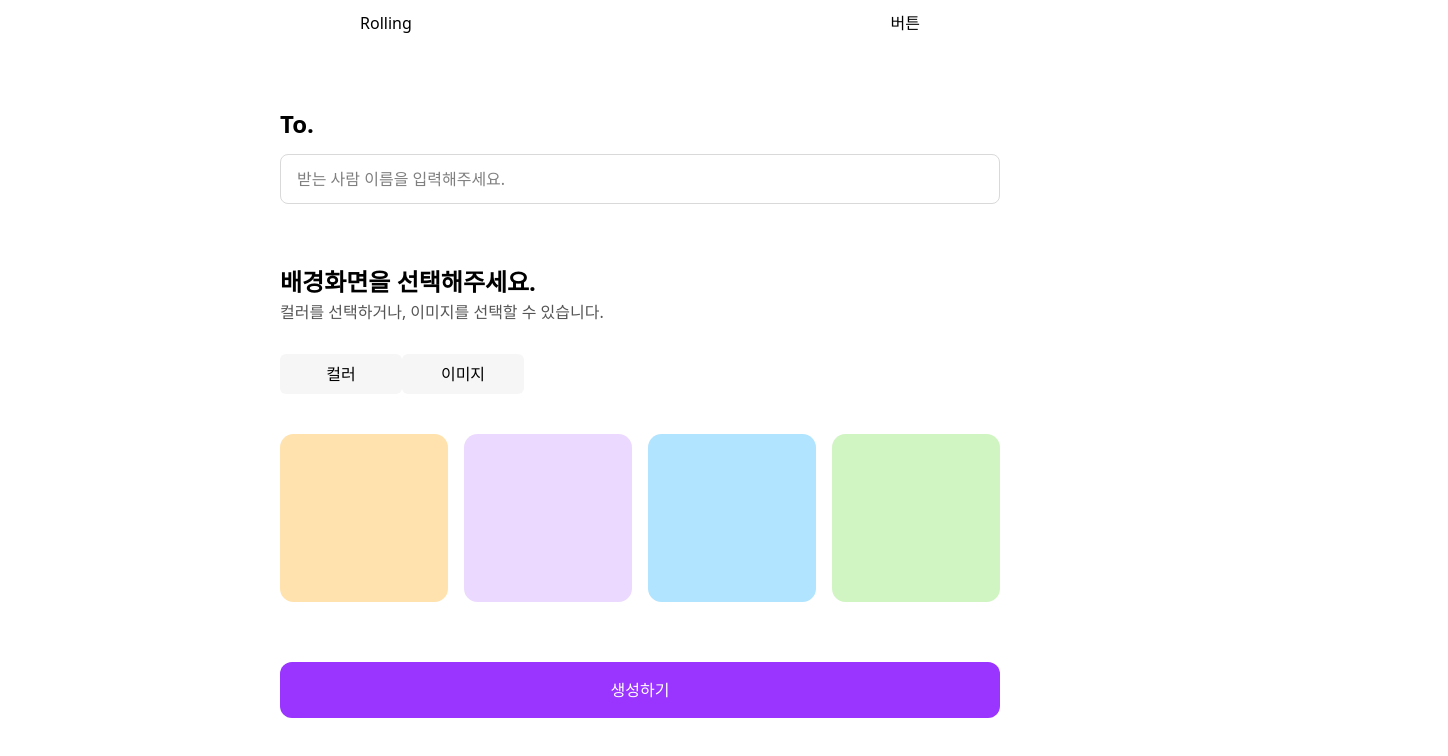
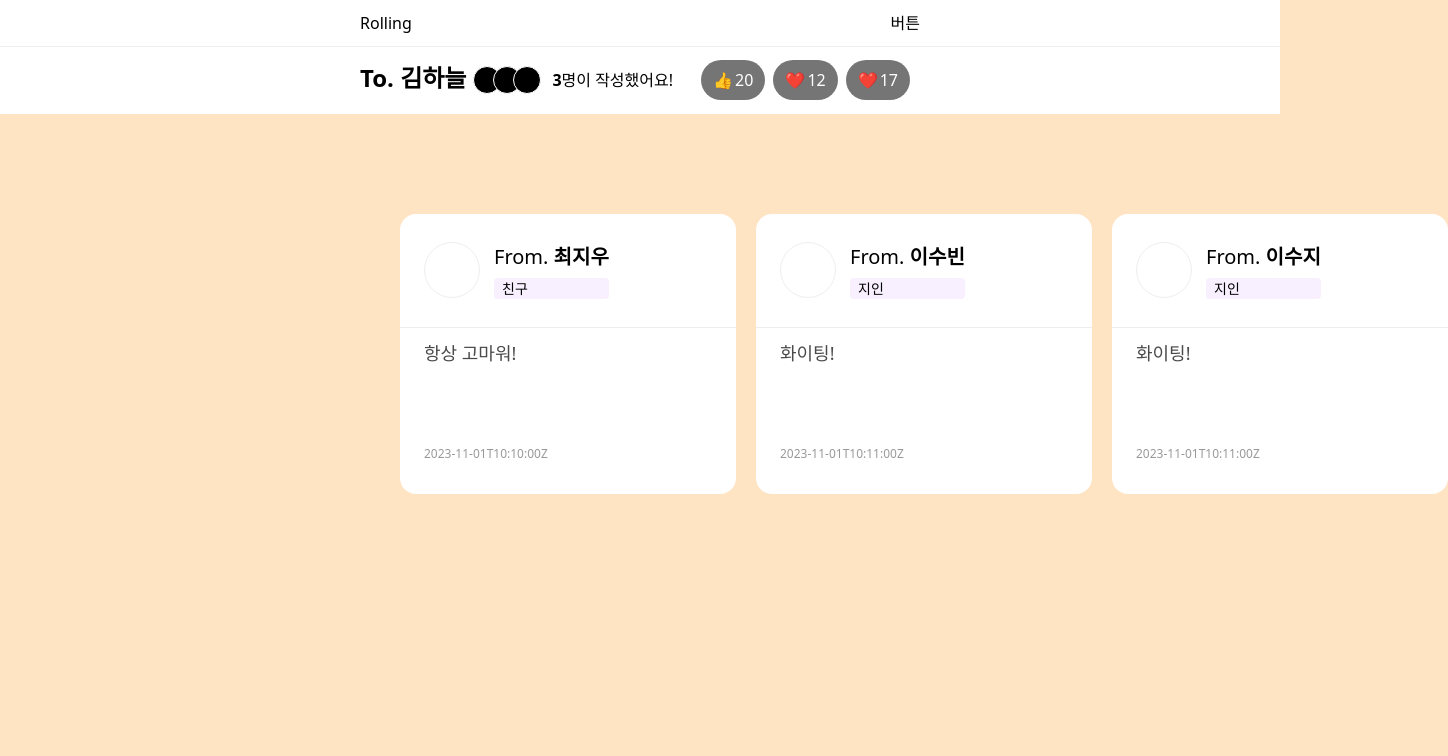
Before and after one commit to Rolling-UI-ver/FE, a React (Vite) app: page / in a window 1280 px wide. Shown: the top 756 px of the page, 1448 px wide, since content can reach past the window. Built offline with nearby package versions, Linux system fonts and the light colour scheme.

Commit message:
Design: postid 페이지 1차 디자인 구현

```diff
--- a/src/App.jsx
+++ b/src/App.jsx
@@ -1,11 +1,12 @@
 import './App.css';
 import { Routes, Route } from 'react-router-dom';
 import Postpage from './pages/Post/PostPage';
+import PostidPage from './pages/postid/Postidpage';
 
 function App() {
   return (
     <Routes>
-      <Route path="/" element={<Postpage />} />
+      <Route path="/" element={<PostidPage />} />
     </Routes>
   );
 }
--- /dev/null
+++ b/src/pages/postid/Postidpage.css
@@ -0,0 +1,153 @@
+* {
+  margin: 0;
+  box-sizing: border-box;
+}
+
+body {
+  background-color: bisque;
+}
+
+.main-header {
+  max-width: 1920px;
+  height: 68px;
+  border-top: 1px solid #ededed;
+  background-color: #ffffff;
+}
+
+.header-contents {
+  padding: 13px 360px;
+  display: flex;
+  justify-content: space-between;
+}
+
+.post-name {
+  font-size: 24px;
+  font-weight: bold;
+}
+
+.header-content {
+  display: flex;
+  gap: 28px;
+}
+
+.proflies-content {
+  display: flex;
+  gap: 11px;
+  align-items: center;
+}
+
+.proflies {
+  display: flex;
+  align-items: center;
+}
+
+.proflie {
+  width: 28px;
+  height: 28px;
+  border: 1.4px solid #ffffff;
+  border-radius: 140px;
+  background-color: black;
+  margin-left: -8px;
+}
+
+.proflie:first-child {
+  margin-left: 0;
+}
+
+.message-counts span {
+  font-weight: bold;
+}
+
+.btn-contents {
+  display: flex;
+  gap: 8px;
+}
+
+.btn-reaction {
+  display: flex;
+  gap: 2px;
+}
+
+.message-reactions {
+  display: flex;
+  gap: 8px;
+}
+
+.message-reaction {
+  padding: 8px 12px;
+  border-radius: 32px;
+  background-color: rgba(0, 0, 0, 0.54);
+}
+
+.reaction {
+  display: flex;
+  gap: 2px;
+  color: #ffffff;
+}
+
+.reaction-emotion {
+  width: 20px;
+  height: 20px;
+}
+
+.main-contents {
+  padding: 100px 400px;
+  display: flex;
+  gap: 20px;
+}
+
+.card {
+  width: 384px;
+  height: 280px;
+  border-radius: 16px;
+  background-color: #ffffff;
+}
+
+.card-head {
+  padding: 28px 24px;
+  display: flex;
+  gap: 14px;
+}
+
+.card-proplie {
+  width: 56px;
+  height: 56px;
+  border: 1px solid #eeeeee;
+  border-radius: 100px;
+}
+
+.card-contents {
+  display: flex;
+  flex-direction: column;
+  gap: 6px;
+}
+
+.card-sender {
+  font-size: 20px;
+}
+
+.card-sender span {
+  font-weight: bold;
+}
+
+.card-relationship {
+  padding: 0 8px;
+  border-radius: 4px;
+  background-color: #f8f0ff;
+  font-size: 14px;
+}
+
+.card-body {
+  width: 336px;
+  height: 106px;
+  padding: 12px 24px;
+  font-size: 18px;
+  color: #4a4a4a;
+  border-top: 1px solid #eeeeee;
+}
+
+.card-footer {
+  padding: 12px 24px;
+  font-size: 12px;
+  color: #999999;
+}
--- /dev/null
+++ b/src/pages/postid/Postidpage.jsx
@@ -0,0 +1,75 @@
+import mockRecipients from './mockRecipients';
+import './Postidpage.css';
+
+export default function PostidPage() {
+  const recipient = mockRecipients.find((r) => r.id === 1);
+  const { name, recentMessages, backgrounColor, messageCount, topReactions } =
+    recipient;
+
+  return (
+    <>
+      <header>
+        <div className="max-w-[1920px] px-[360px] py-[11px] flex justify-between items-center mb-[60px] bg-[#ffffff]">
+          <div>Rolling</div>
+          <button>버튼</button>
+        </div>
+      </header>
+      <main>
+        <div className="main-header">
+          <div className="header-contents">
+            <div className="post-name">To. {name}</div>
+            <div className="header-content">
+              <div className="proflies-content">
+                <div className="proflies">
+                  {recentMessages.map((r) => (
+                    <div className="proflie" key={r.id}>
+                      +6
+                    </div>
+                  ))}
+                </div>
+                <div className="message-counts">
+                  <span>{messageCount}</span>명이 작성했어요!
+                </div>
+              </div>
+              <div className="btn-contents">
+                <div className="btn-reaction">
+                  <div className="message-reactions">
+                    {topReactions.map((r) => (
+                      <div className="message-reaction" key={topReactions.id}>
+                        <div className="reaction">
+                          <div className="reaction-emotion">{r.emoji}</div>
+                          <div className="reaction-count">{r.count}</div>
+                        </div>
+                      </div>
+                    ))}
+                  </div>
+                  <div className="reaction-add"></div>
+                </div>
+                <div className="btn-content"></div>
+              </div>
+            </div>
+          </div>
+        </div>
+        <div className="main-contents">
+          {recentMessages.map((msg) => (
+            <div key={msg.id} className="card">
+              <div className="card-head">
+                <div className="card-proplie"></div>
+                <div className="card-contents">
+                  <div className="card-sender">
+                    From. <span>{msg.sender}</span>
+                  </div>
+                  <div className="card-relationship">{msg.relationship}</div>
+                </div>
+              </div>
+              <div className="card-body">
+                <div>{msg.content}</div>
+              </div>
+              <div className="card-footer">{msg.createdAt}</div>
+            </div>
+          ))}
+        </div>
+      </main>
+    </>
+  );
+}
--- /dev/null
+++ b/src/pages/postid/mockRecipients.js
@@ -0,0 +1,130 @@
+const mockRecipients = [
+  {
+    id: 1,
+    name: '김하늘',
+    backgroundColor: '#ffe2ad',
+    backgroundImageURL: null,
+    createdAt: '2023-11-01T10:00:00Z',
+    messageCount: 3,
+    recentMessages: [
+      {
+        id: 101,
+        recipientId: 1,
+        sender: '최지우',
+        profileImageURL: 'https://picsum.photos/200?random=1',
+        relationship: '친구',
+        content: '항상 고마워!',
+        font: 'Noto Sans',
+        createdAt: '2023-11-01T10:10:00Z',
+      },
+      {
+        id: 102,
+        recipientId: 1,
+        sender: '이수빈',
+        profileImageURL: 'https://picsum.photos/200?random=2',
+        relationship: '지인',
+        content: '화이팅!',
+        font: 'Pretendard',
+        createdAt: '2023-11-01T10:11:00Z',
+      },
+      {
+        id: 105,
+        recipientId: 1,
+        sender: '이수지',
+        profileImageURL: 'https://picsum.photos/200?random=3',
+        relationship: '지인',
+        content: '화이팅!',
+        font: 'Pretendard',
+        createdAt: '2023-11-01T10:11:00Z',
+      },
+    ],
+    reactionCount: 12,
+    topReactions: [
+      { id: 1, emoji: '👍', count: 20 },
+      { id: 2, emoji: '❤️', count: 12 },
+      { id: 3, emoji: '❤️', count: 17 },
+    ],
+  },
+  {
+    id: 2,
+    name: '강영훈',
+    backgroundColor: 'rgba(255,211,130,0.7)',
+    backgroundImageURL: null,
+    createdAt: '2024-10-26T13:19:31Z',
+    messageCount: 1,
+    recentMessages: [
+      {
+        id: 103,
+        recipientId: 2,
+        sender: '김하은',
+        profileImageURL: 'https://picsum.photos/200?random=3',
+        relationship: '가족',
+        content: '열심히 일하는 모습 멋있습니다.',
+        font: 'Pretendard',
+        createdAt: '2023-11-01T08:05:25Z',
+      },
+    ],
+    reactionCount: 48,
+    topReactions: [
+      { id: 27, emoji: '😀', count: 14 },
+      { id: 31, emoji: '🥹', count: 11 },
+    ],
+  },
+  {
+    id: 3,
+    name: '이지은',
+    backgroundColor: '#9DDDFF',
+    backgroundImageURL: null,
+    createdAt: '2023-11-03T09:00:00Z',
+    messageCount: 3,
+    recentMessages: [
+      {
+        id: 104,
+        recipientId: 3,
+        sender: '정우성',
+        profileImageURL: 'https://picsum.photos/200?random=4',
+        relationship: '동료',
+        content: '늘 존경합니다!',
+        font: '나눔명조',
+        createdAt: '2023-11-03T09:05:00Z',
+      },
+    ],
+    reactionCount: 5,
+    topReactions: [{ id: 33, emoji: '👏', count: 5 }],
+  },
+  {
+    id: 4,
+    name: '최우식',
+    backgroundColor: 'rgba(155, 226, 130, 0.3)',
+    backgroundImageURL: null,
+    createdAt: '2025-11-02T15:00:00Z',
+    messageCount: 0,
+    recentMessages: [],
+    reactionCount: 0,
+    topReactions: [],
+  },
+  {
+    id: 5,
+    name: '한지민',
+    backgroundColor: 'rgba(220, 185, 255, 0.4)',
+    backgroundImageURL: null,
+    createdAt: '2023-11-04T12:00:00Z',
+    messageCount: 0,
+    recentMessages: [],
+    reactionCount: 3,
+    topReactions: [{ id: 39, emoji: '💐', count: 3 }],
+  },
+  {
+    id: 6,
+    name: '박서준',
+    backgroundColor: 'rgba(155, 226, 130, 0.3)',
+    backgroundImageURL: null,
+    createdAt: '2023-11-05T13:00:00Z',
+    messageCount: 0,
+    recentMessages: [],
+    reactionCount: 0,
+    topReactions: [],
+  },
+];
+
+export default mockRecipients;
```
